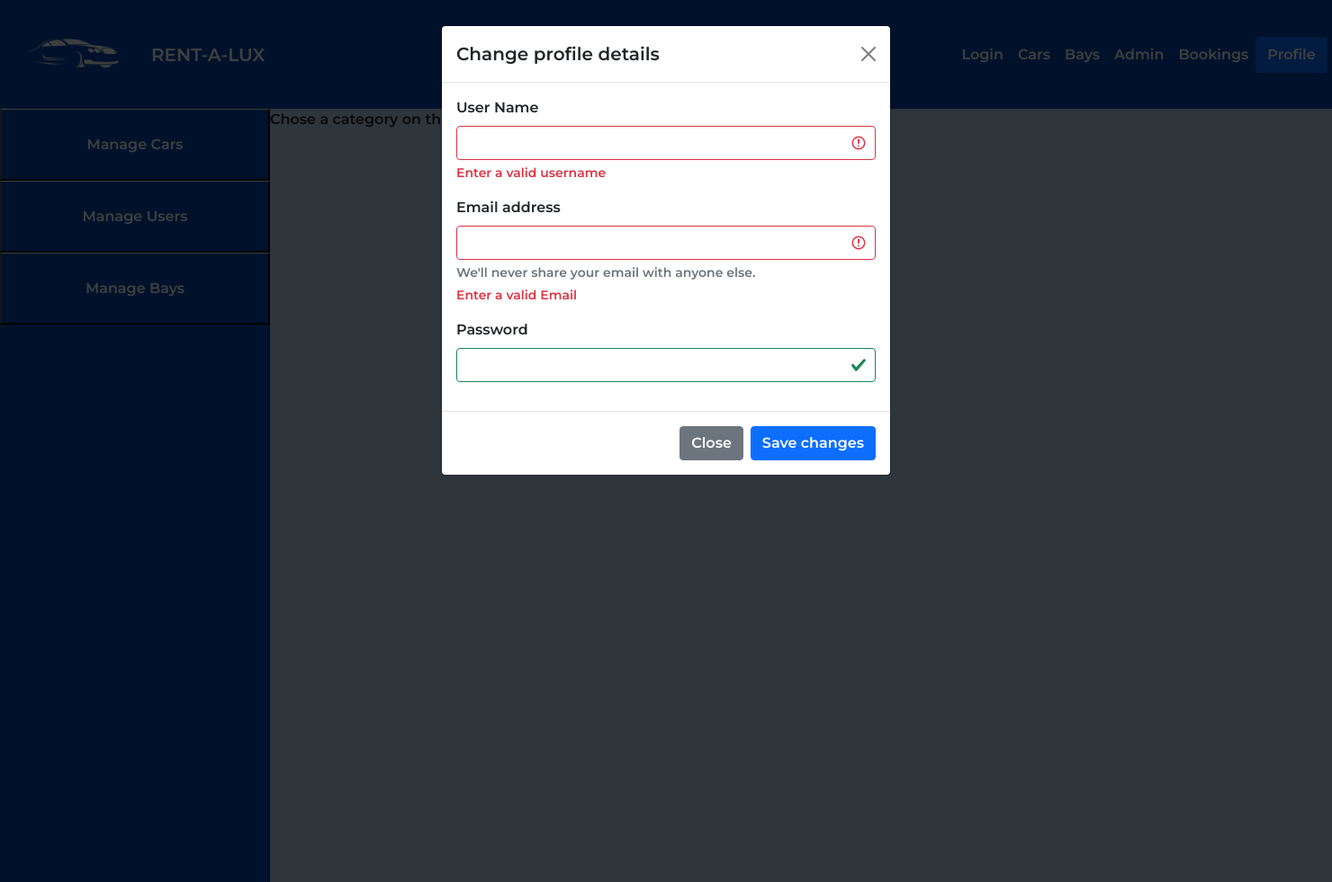
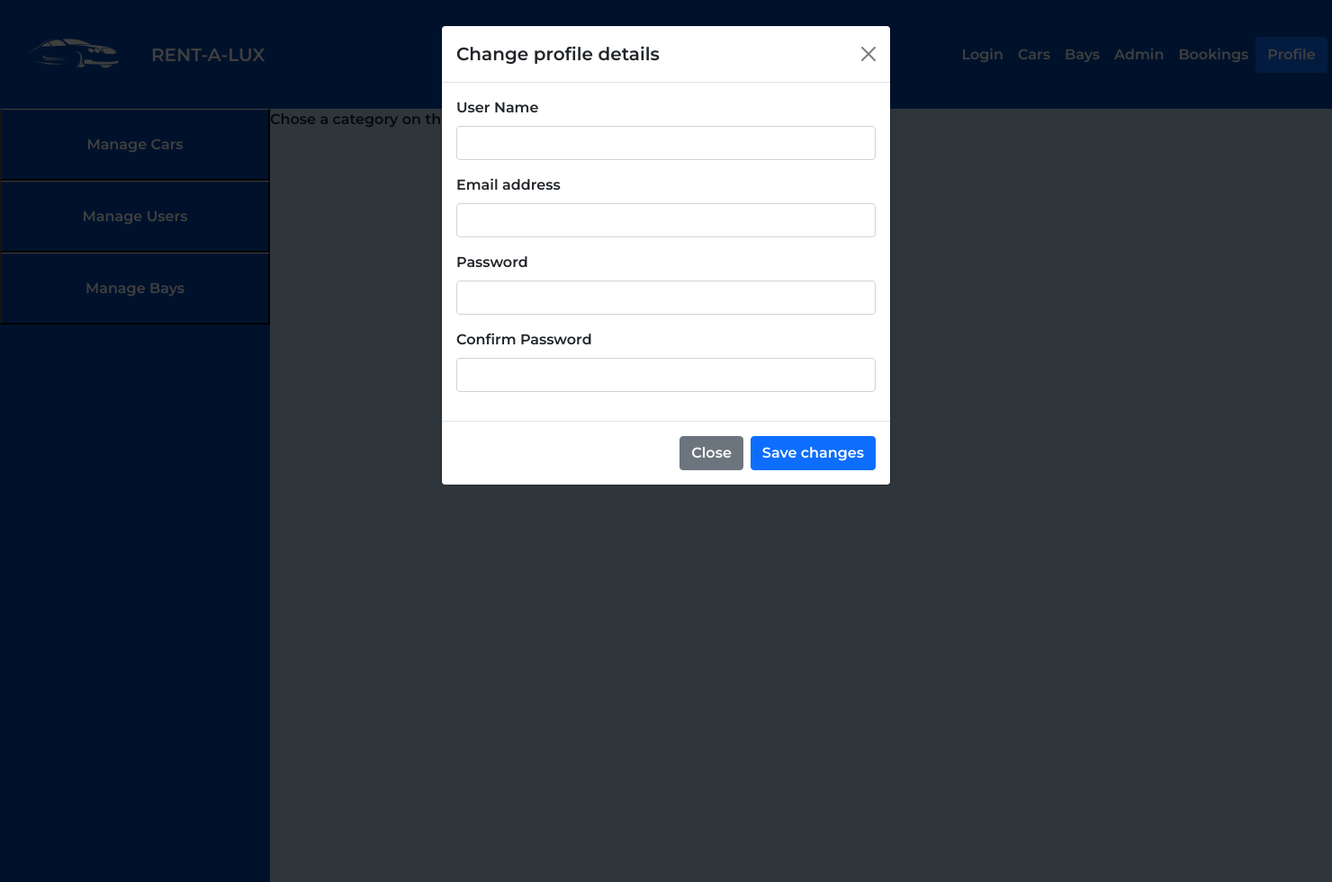
Before and after one commit to indiees/Capstone_Project, a Node server app: page /admin in a window 1480 px wide, after a click on "Profile". Shown: the whole page at 90% size. Run offline with Node 20, Linux system fonts and the light colour scheme; some libraries are stand-ins or nearby versions.

Commit message:
fixed toggle-btn, add confirm password on edit profile and add masking on password fields

```diff
--- a/front-end/node/style/style.css
+++ b/front-end/node/style/style.css
@@ -32,7 +32,8 @@
     border-radius: 30px;
 }
 .toggle-btn{
-    padding: 10px 30px;
+    padding: 10px;
+    padding-left: 40px;
     cursor: pointer;
     background: transparent;
     border: 0;
@@ -215,7 +216,7 @@ span{
     font-weight: bold;
 }
 
-  .close:hover,
+.close:hover
 .close:focus {
     color: black;
     text-decoration: none;
--- a/front-end/node/views/components/header.pug
+++ b/front-end/node/views/components/header.pug
@@ -39,23 +39,24 @@ div
                   h5#exampleModalLabel.modal-title Change profile details
                   button.btn-close(type='button' data-bs-dismiss='modal' aria-label='Close')
                 .modal-body
-                  form.was-validated
+                  form.needs-validation(novalidate='')
                     .mb-3
                       label.form-label(for='Username' placeholder='Enter User Name') User Name
                       input#Userid.form-control(type='text is-invalid' aria-describedby='InputGroup1' required='')
                       .invalid-feedback
-                        | Enter a valid username
+                        Enter a valid username
                     .mb-3
                       label.form-label(for='Email' placeholder='name@example.com') Email address
                       input.form-control(type='email is-invalid' required='')
-                      #emailHelp.form-text We&apos;ll never share your email with anyone else.
                       .invalid-feedback
-                        | Enter a valid Email
+                        Enter a valid Email
                     .mb-3
                       label.form-label(for='exampleInputPassword1' placeholder='Password') Password
-                      input#exampleInputPassword1.form-control(type='password')
+                      input#exampleInputPassword1.form-control(type='password' required='')
+                    .mb-3
+                      label.form-label(for='exampleInputPassword1' placeholder='Password') Confirm Password
+                      input#exampleInputPassword1.form-control(type='password' required='')
                 .modal-footer
                   button.btn.btn-secondary(type='button' data-bs-dismiss='modal') Close
                   button.btn.btn-primary(type='submit') Save changes
-
 script(src='scripts/navbar.js')
```
Also changed, not shown: front-end/node/views/login-register.pug (+6 -6 lines). Lines whose indentation alone changed are shown as unchanged.
